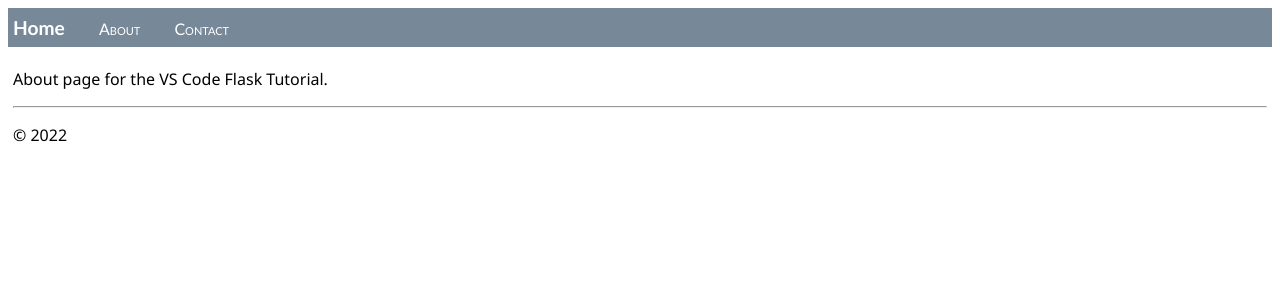
After one commit to stebolt/hello_flask, a Flask app: page /about/ in a window 1280 px wide. The commit adds this page. Shown: the top 300 px of the page. Run offline with Flask 2, Linux system fonts and the light colour scheme.

Commit message:
Finished the VS Code Flask Tutorial with refactoring done

```diff
--- /dev/null
+++ b/hello_app/__init__.py
@@ -0,0 +1,2 @@
+import flask
+app = flask.Flask(__name__)
--- /dev/null
+++ b/hello_app/templates/about.html
@@ -0,0 +1,7 @@
+{% extends "layout.html" %}
+{% block title %}
+About
+{% endblock %}
+{% block content %}
+<p>About page for the VS Code Flask Tutorial.</p>
+{% endblock %}
--- a/templates/layouts.html
+++ b/hello_app/templates/layout.html
@@ -3,8 +3,7 @@
     <head>
         <meta charset="utf-8" />
         <title>{% block title %}{% endblock %}</title>
-        <link rel="stylesheet" type="text/css" href="{{ url_for('static',
-                   filename='site.css') }}" />
+        <link rel="stylesheet" type="text/css" href="{{ url_for('static', filename='site.css') }}"  />
     </head>
 
     <body>
@@ -17,9 +16,9 @@
         <div class="body-content">
             {% block content %}
             {% endblock %}
-            <hr />
+            <hr/>
             <footer>
-                <p>&copy; 2018</p>
+                <p>&copy; 2022</p>
             </footer>
         </div>
     </body>
--- /dev/null
+++ b/hello_app/views.py
@@ -0,0 +1,32 @@
+import re
+from datetime import datetime
+
+from flask import Flask, render_template
+
+from . import app
+
+
+@app.route("/")
+def home():
+    return render_template("home.html")
+
+@app.route("/about/")
+def about():
+    return render_template("about.html")
+
+@app.route("/contact/")
+def contact():
+    return render_template("contact.html")
+
+@app.route("/hello/")
+@app.route("/hello/<name>") # <> defines a variable after the URL that can pass to the code
+def hello_there(name):
+    return render_template(
+        "hello_there.html",
+        name=name,
+        date=datetime.now()
+    )
+
+@app.route("/api/data")
+def get_data():
+    return app.send_static_file("data.json")
--- /dev/null
+++ b/hello_app/webapp.py
@@ -0,0 +1,3 @@
+# Entry point for the application
+from . import app  # for application discovery by the 'flask' command
+from . import views   #  For import side-effects of setting up routes
--- /dev/null
+++ b/requirements.txt
@@ -0,0 +1,6 @@
+click==8.1.3
+Flask==2.2.2
+itsdangerous==2.1.2
+Jinja2==3.1.2
+MarkupSafe==2.1.1
+Werkzeug==2.2.2
```
Also changed, not shown: app.py (deleted, +0 -24 lines), hello_app/templates/contact.html (added, +7 -0 lines), hello_app/templates/home.html (added, +7 -0 lines), hello_app/static/data.json (renamed from static/data.json), hello_app/static/site.css (renamed from static/site.css), hello_app/templates/hello_there.html (renamed from templates/hello_there.html).
